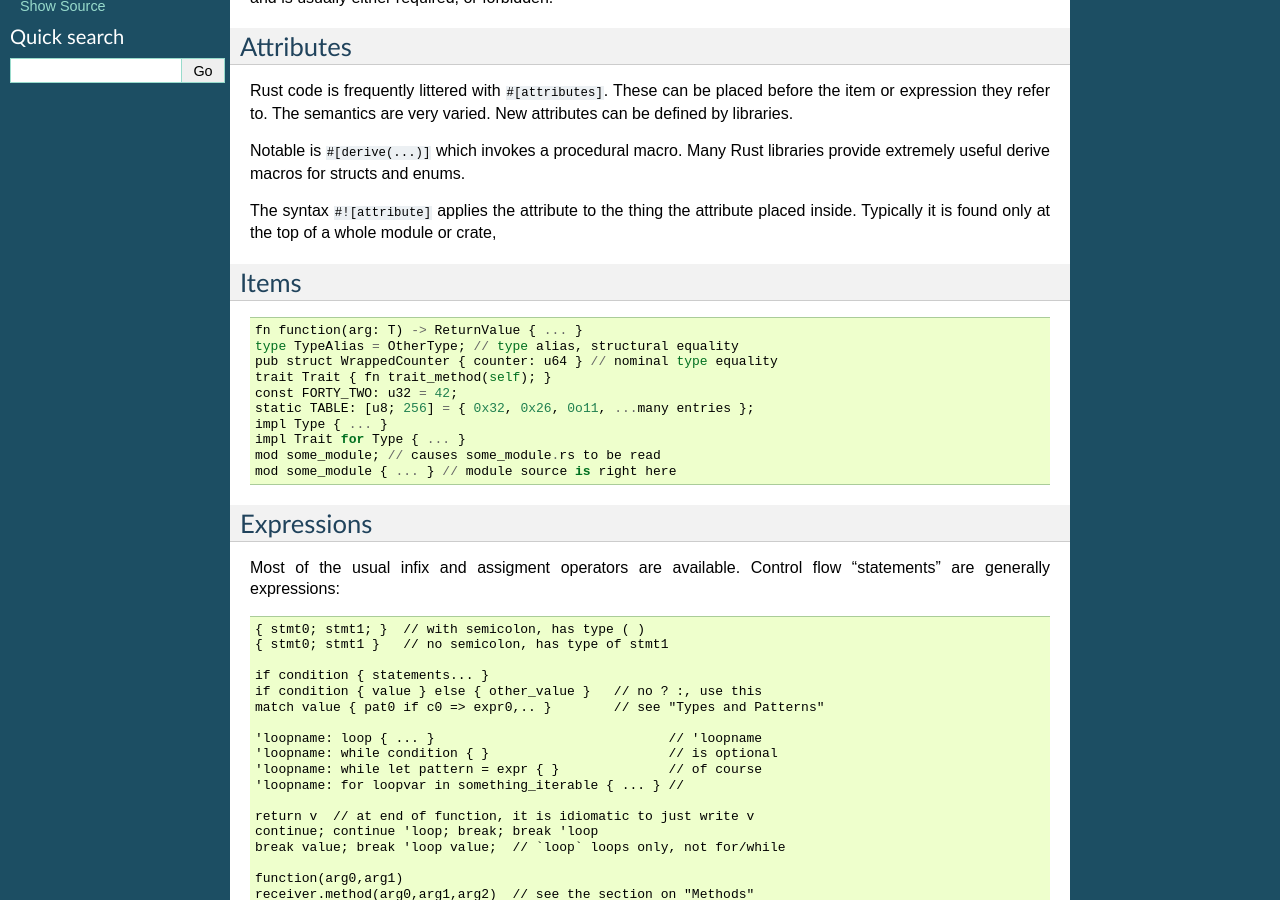
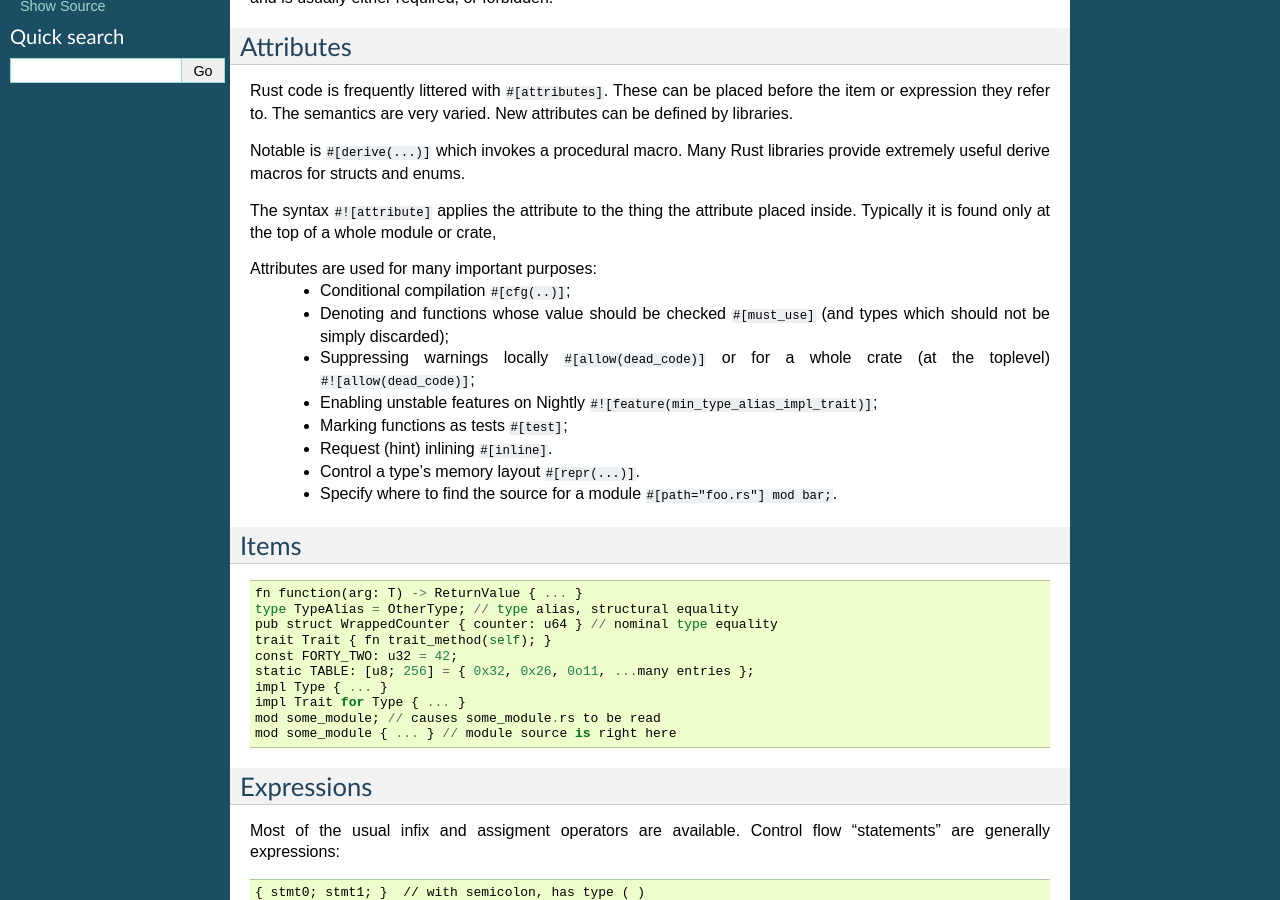
Before and after one commit to cxw620/rust-polyglot, a Sphinx documentation site: the page built from docs/syntax.rst, in a window 1280 px wide and 900 px high, scrolled down 322 px. Built offline with Sphinx 7.4.7, drawn with Linux system fonts in a browser that asks for light colours.

Commit message:
more info on attributes
Signed-off-by: Ian Jackson <ijackson@chiark.greenend.org.uk>

```diff
--- a/docs/syntax.rst
+++ b/docs/syntax.rst
@@ -38,6 +38,19 @@ The syntax ``#![attribute]`` applies the attribute to
 the thing the attribute placed inside.
 Typically it is found only at the top of a whole module or crate,
 
+Attributes are used for many important purposes:
+  * Conditional compilation ``#[cfg(..)]``;
+  * Denoting and functions whose value should be checked ``#[must_use]``
+    (and types which should not be simply discarded);
+  * Suppressing warnings locally ``#[allow(dead_code)]`` or
+    for a whole crate (at the toplevel) ``#![allow(dead_code)]``;
+  * Enabling unstable features on Nightly
+    ``#![feature(min_type_alias_impl_trait)]``;
+  * Marking functions as tests ``#[test]``;
+  * Request (hint) inlining ``#[inline]``.
+  * Control a type's memory layout ``#[repr(...)]``.
+  * Specify where to find the source for a module
+    ``#[path="foo.rs"] mod bar;``.
 
 Items
 -----
```
